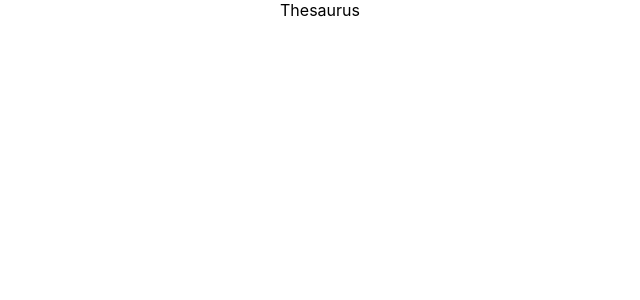
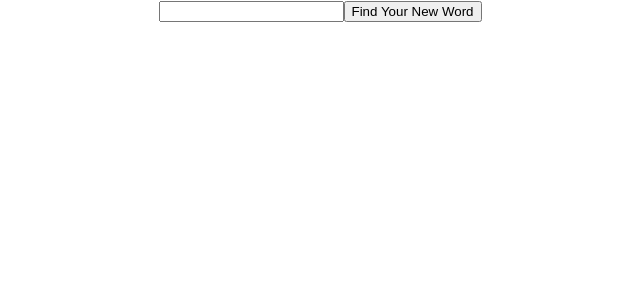
Before and after one commit to MJPazinets/myfinalproject, a React (Create React App) app: page / in a window 1280 px wide. Shown: the top 300 px of the page, without its empty margins (320-960 px from the left). Built offline with nearby package versions, Linux system fonts and the light colour scheme.

Commit message:
getting returns

```diff
--- a/src/App.js
+++ b/src/App.js
@@ -1,10 +1,11 @@
 import logo from './logo.svg';
 import './App.css';
+import Input from './component/Input';
 
 function App() {
   return (
     <div className="App">
-      Thesaurus
+      <Input />
     </div>
   );
 }
--- a/src/component/Input.jsx
+++ b/src/component/Input.jsx
@@ -1,13 +1,23 @@
 import { useState, useEffect } from "react";
-import { axios } from "axios";
+import axios from "axios";
 
 const Input = () => {
-    const [input, setInput] = useState(null)
+    const [input, setInput] = useState("")
+    const [results, setResults] = useState([])
 
+    const submitThes = async () => {
+        const url=`https://dictionaryapi.com/api/v3/references/thesaurus/json/${input}?key=8e7df91a-7eb0-4a27-88dc-a1403cd9fa2c`
+        const res = await axios.get(url)
+        if(res){
+            // const responseJson = await res.data.json()
+            console.log(res.data[0].meta.syns)
+        }
+    }
 
     return(
         <div>
-        <button>Find Your New Word</button>
+        <input value={input} onChange={(event) => setInput(event.target.value)}  />
+        <button onClick={submitThes}>Find Your New Word</button>
         </div>
     )
 
```
